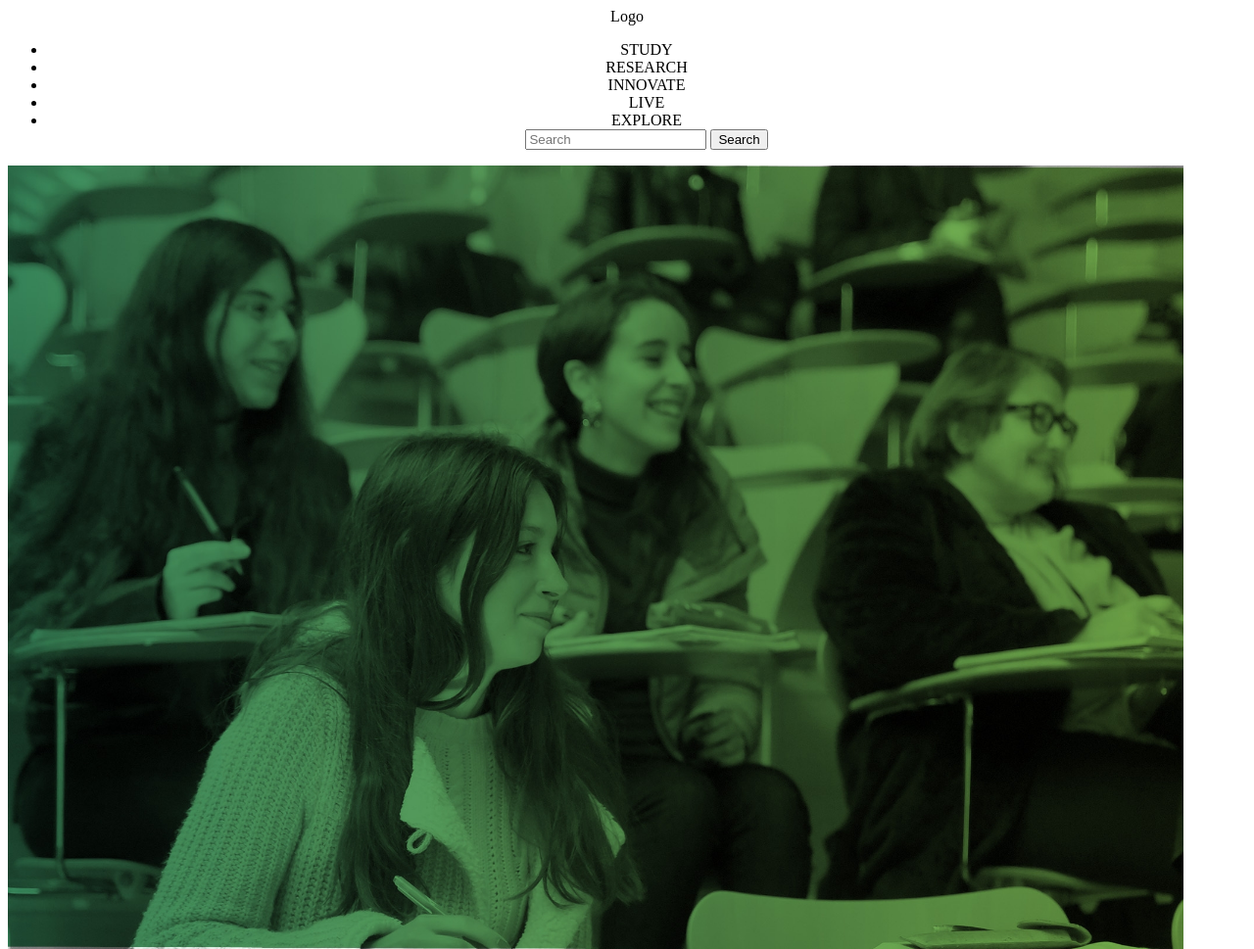
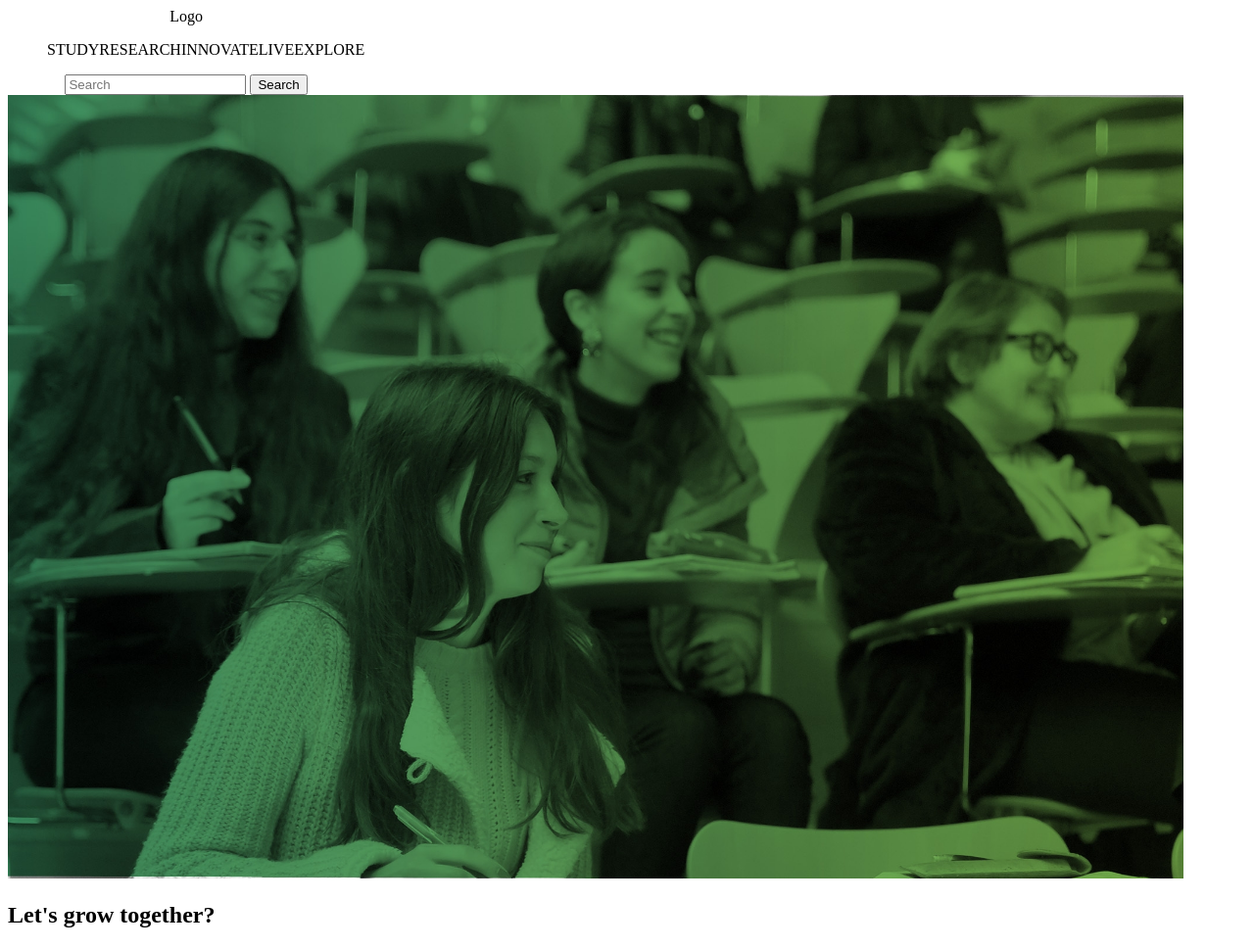
Before and after one commit to caleb-tuyisingize/ignite, a plain HTML site: page university-portal/index.html in a window 1280 px wide. Shown: the top 969 px of the page at 98% size. Drawn offline with Linux system fonts and the light colour scheme.

Commit message:
The changes to day

```diff
--- a/university-portal/css/style.css
+++ b/university-portal/css/style.css
@@ -4,52 +4,52 @@
     max-width: 1200px;
     margin: auto;
 }
-.sub-news-container
-{
+
+.sub-news-container {
     display: flex;
 }
+
 .sub-news-container h1 {
     color: #887a4d;
 }
-.sub-news-container h2
-{
+
+.sub-news-container h2 {
     color: #887a4d;
     padding: 10px 10px;
     margin-left: 80%;
     font-size: 20px;
 }
+
+
 /* css of all about the new grids */
 
 .news-grid {
     display: flex;
     gap: 20px;
 }
+
 .news-card {
     background: white;
     box-shadow: 0 4px 6px rgba(0, 0, 0, 0.1);
     height: 600px;
     margin-top: 20px;
+}
 
-}
-.image-conatainer
-{
-
+.image-conatainer {
     height: 63.5%;
     margin-top: 80px;
 }
-.news-card .image-conatainer img
-{
-   position:relative;
-   width: 100%;
-   height: 85.8%;
-  flex:1;
 
+.news-card .image-conatainer img {
+    position: relative;
+    width: 100%;
+    height: 85.8%;
+    flex: 1;
+}
 
-}
-.news-card .date123
-{
-   padding: 10px 10px;
-   margin-top: 10px;
+.news-card .date123 {
+    padding: 10px 10px;
+    margin-top: 10px;
 }
 
 .news-card h3 {
@@ -58,6 +58,7 @@
     padding: 10px 10px;
     font-weight: bold;
 }
+
 .news-card p {
     color: #96885b;
     font-size: 18px;
@@ -69,3 +70,12 @@
     color: black;
     font-weight: bold;
 }
+
+.top-nav {
+    display: flex;
+}
+
+.top-nav ul {
+    display: flex;
+    list-style-type: none;
+}
--- a/university-portal/index.html
+++ b/university-portal/index.html
@@ -5,11 +5,11 @@
     <meta charset="UTF-8">
     <meta name="viewport" content="width=device-width, initial-scale=1.0">
     <title>Document</title>
-    <link rel="stylesheet" href="css/style.css">
+    <link rel="stylesheet" href="./css/style.css">
 </head>
 
 <body>
-    <nav>
+    <nav class="top-nav">
         <center>
             Logo
             <ul class="top-menu">
@@ -18,11 +18,12 @@
                 <li class="menu">INNOVATE</li>
                 <li class="menu">LIVE</li>
                 <li class="menu">EXPLORE</li>
+
+            </ul>
             <div class="research">
                 <input type="search" placeholder="Search">
                 <button name="search">Search</button>
             </div>
-            </ul>
         </center>
     </nav>
     <div class="welcome-img">
```
Lines whose indentation alone changed are shown as unchanged.
